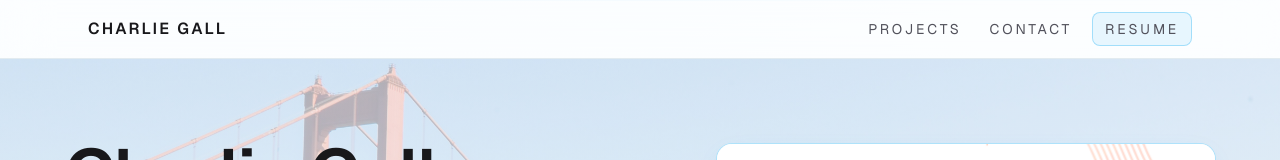
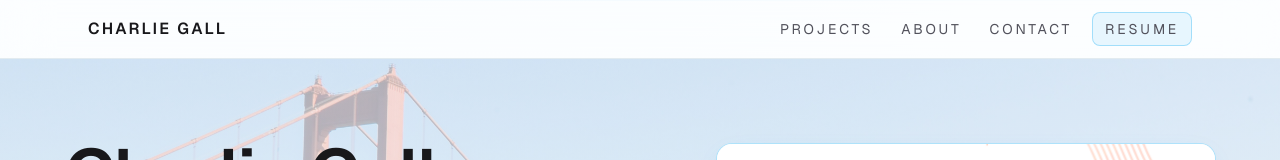
Before and after one commit to NonWeary/charliegall-website, a Next.js app: page / in a window 1280 px wide. Shown: the top 160 px of the page. Built offline with nearby package versions, Linux system fonts and the light colour scheme.

Commit message:
About section nav bar

```diff
--- a/src/components/Nav.tsx
+++ b/src/components/Nav.tsx
@@ -11,6 +11,9 @@ export function Nav() {
         <nav className="flex items-center gap-2 text-xs uppercase tracking-[0.2em] text-zinc-600 dark:text-zinc-400 sm:gap-3 sm:text-sm">
           <Link className="rounded-lg px-2 py-1 transition hover:bg-sky-100/60 hover:text-zinc-900 dark:hover:bg-zinc-800/60 dark:hover:text-zinc-200" href="/#projects">
             Projects
+          </Link>
+          <Link className="rounded-lg px-2 py-1 transition hover:bg-sky-100/60 hover:text-zinc-900 dark:hover:bg-zinc-800/60 dark:hover:text-zinc-200" href="/#about">
+            About
           </Link>
           <Link className="rounded-lg px-2 py-1 transition hover:bg-sky-100/60 hover:text-zinc-900 dark:hover:bg-zinc-800/60 dark:hover:text-zinc-200" href="/contact">
             Contact
```
